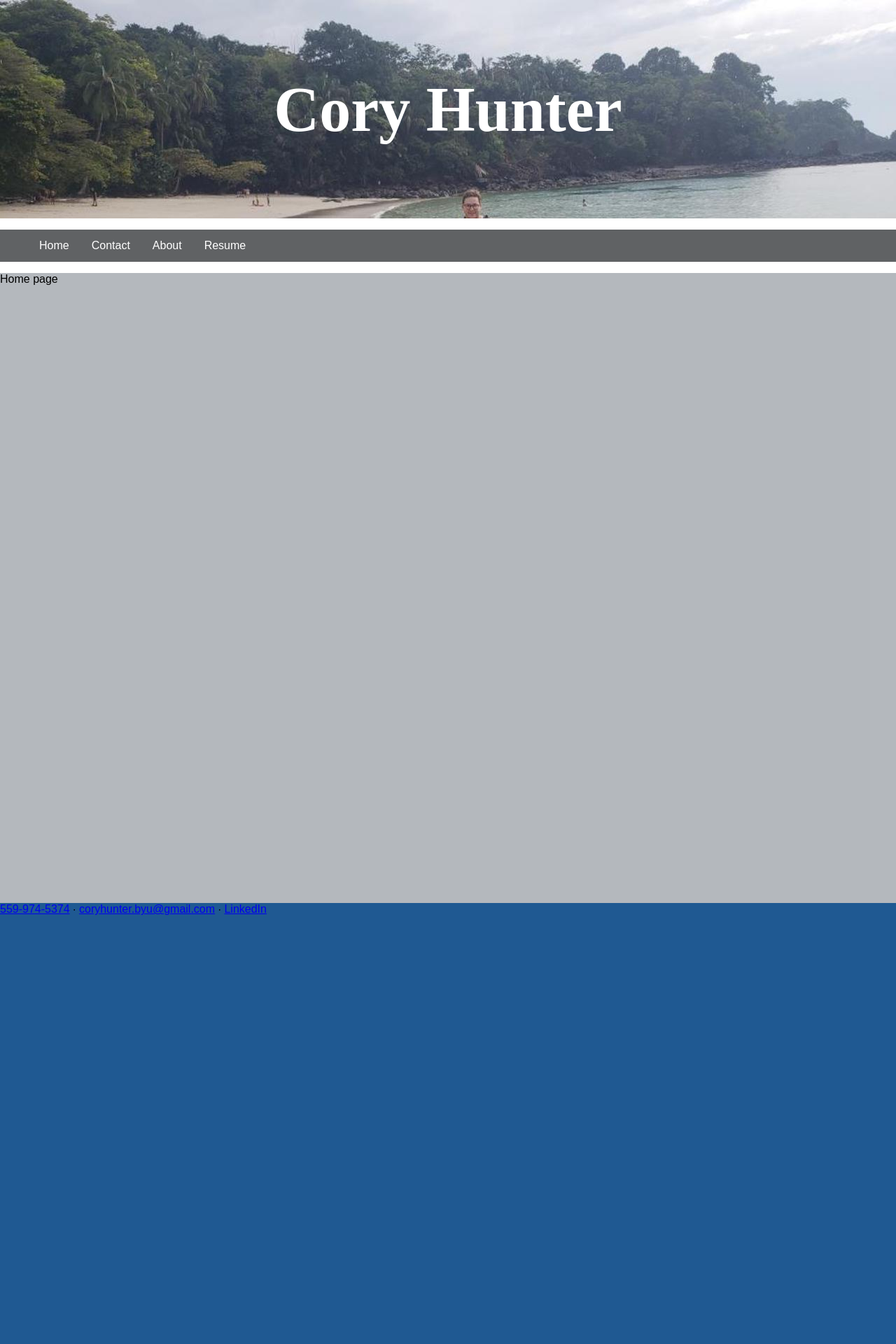
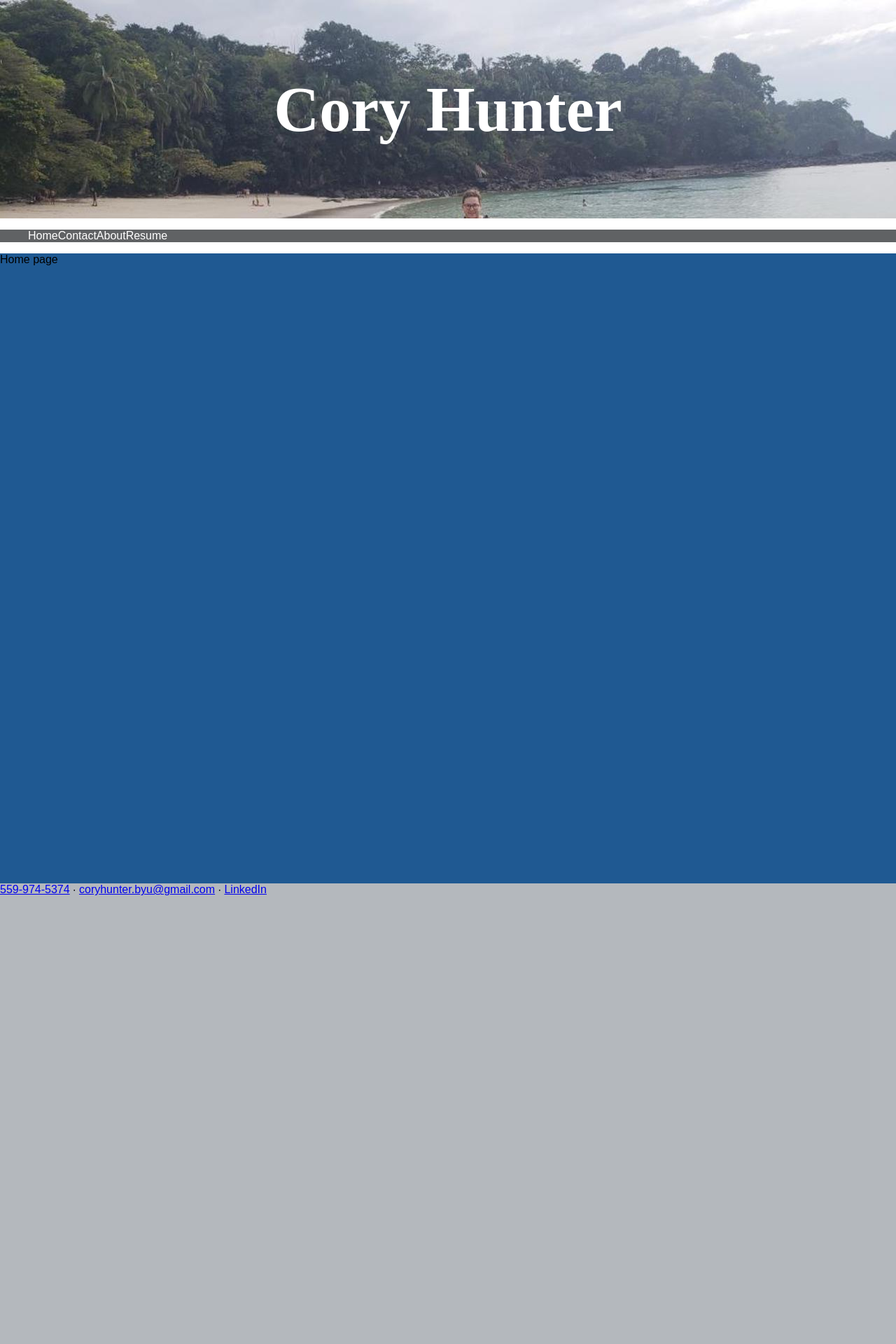
Before and after one commit to layniecalderwood/coryrhunter.com, a Jekyll site: the page built from index.md, in a window 1280 px wide. Shown: the top 1920 px of the page at 70% size. Built offline with Jekyll 4.4.1, drawn with Linux system fonts in a browser that asks for light colours; our own code applies the rules of GitHub Pages for plain Markdown files.

Commit message:
more sections!

```diff
--- a/_layouts/default.html
+++ b/_layouts/default.html
@@ -68,7 +68,7 @@ nav ul li a {
   display: block;
   text-decoration: none;
   text-align: center;
-  padding: 14px 16px;
+  padding: 0px;
   color: white
 }
 
@@ -104,17 +104,23 @@ footer {
 <ul>
   <li><a href="#homepage">Home</a></li>
   <li><a href="#contact">Contact</a></li>
-  <li><a href="about.asp">About</a></li>
+  <li><a href="#about">About</a></li>
   <li><a href="#resume">Resume</a></li>
 </ul>
 </nav>
 
-<a id="homepage"><section class="fwh-slide fwh-slide--bg-grey">
-  <p> Home page</p>
+<a id="homepage"><section class="fwh-slide">
+  <p> Home page
+  </p>
 </section></a>
 
-<a id="contact"><section class="fwh-slide">
+<a id="contact"><section class="fwh-slide fwh-slide--bg-grey">
   <p> {{ "[559-974-5374](tel:5599745374) ∙ <coryhunter.byu@gmail.com> ∙ [LinkedIn](https://linkedin.com/in/coryrhunter)" | markdownify }}
+  </p>
+</section></a>
+
+<a id="about"><section class="fwh-slide">
+  <p> About page
   </p>
 </section></a>
 
```
